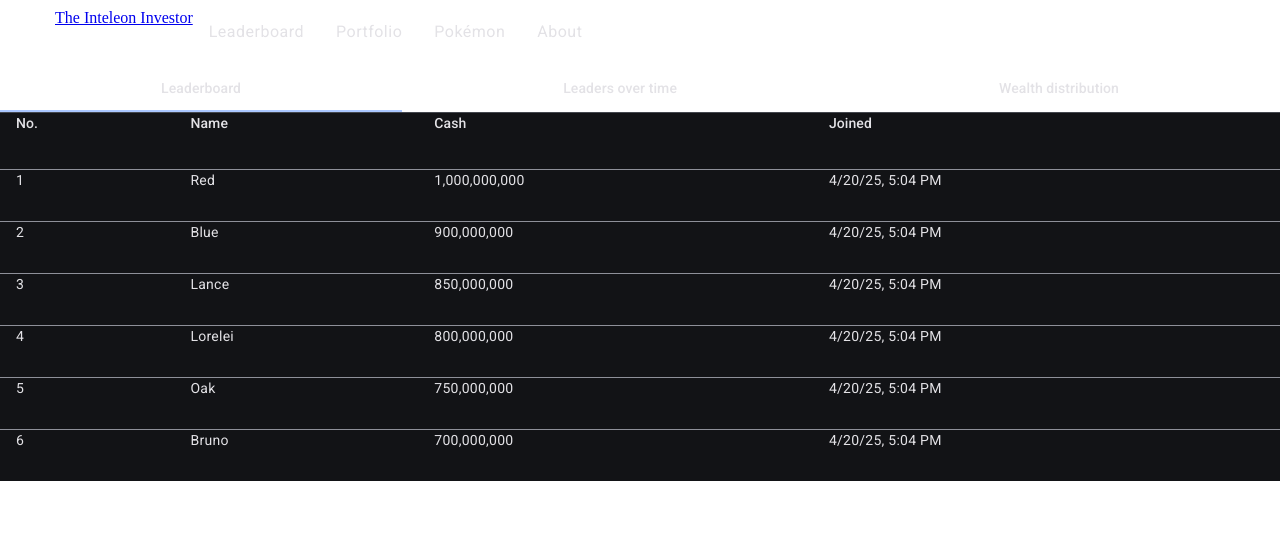
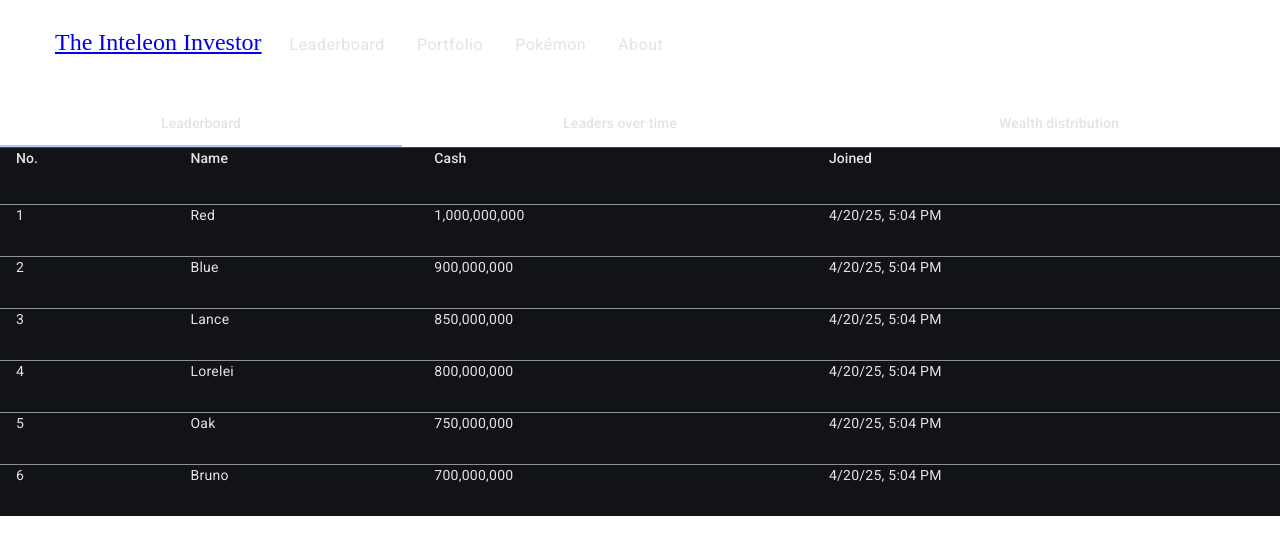
Before and after one commit to rileyL6122428/inteleon-investor, an Angular app: page /results in a window 1280 px wide. Shown: the top 554 px of the page. Built offline with nearby package versions, Linux system fonts and the light colour scheme.

Commit message:
Adds horizontal display for nav when away from home page

```diff
--- a/src/app/app.component.scss
+++ b/src/app/app.component.scss
@@ -1,27 +1,52 @@
 #header-and-nav-container {
   h1 {
+    width: fit-content;
+    padding-top: 25px;
     a {
       display: flex;
       app-inteleon-icon {
-        width: 55px;
+        width: 100px;
       }
       #header-text {
-        padding-top: 10px;
+        padding-top: 25px;
+        font-size: 48px;
       }
     }
   }
 
   #site-navigation {
+    padding-left: 12px;
     a {
-      width: fit-content;
+      width: 515px;
     }
   }
 
   &.display-horizontal {
     display: flex;
+    padding-top: 10px;
+    padding-bottom: 22px;
+
+    h1 {
+      padding-top: 5px;
+      a {
+        app-inteleon-icon {
+          width: 55px;
+        }
+        #header-text {
+          padding-top: 15px;
+          font-size: 24px;
+        }
+      }
+    }
+
 
     #site-navigation {
       display: flex;
+      padding-top: 11px;
+
+      a {
+        width: fit-content;
+      }
     }
   }
 }
```
